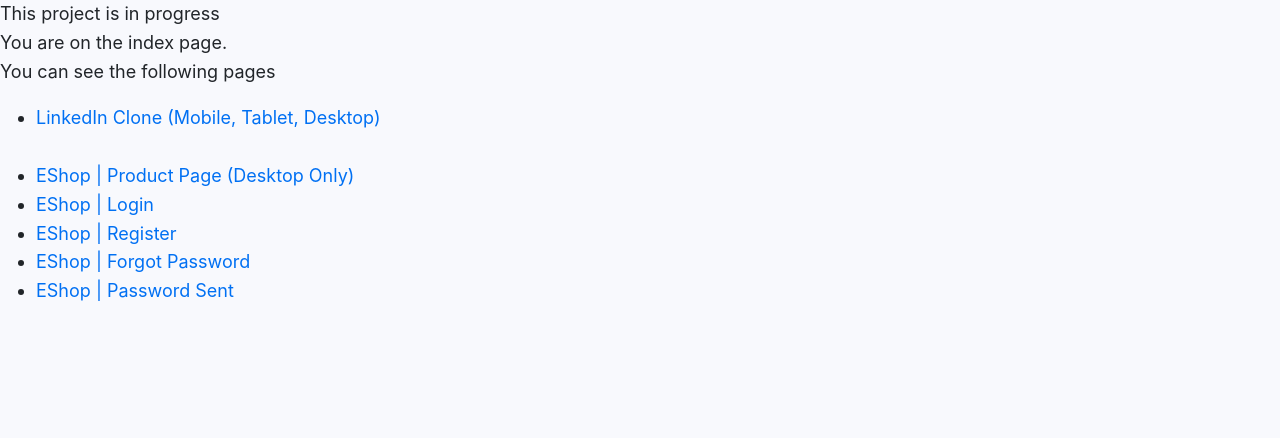
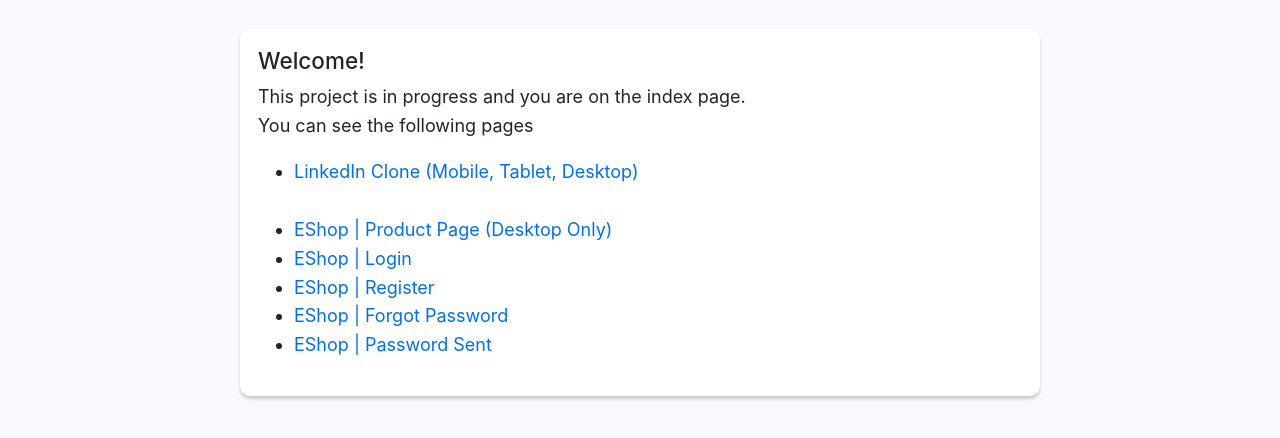
Before and after one commit to inioluwabello/standr-next, a Next.js app: page / in a window 1280 px wide. Shown: the top 438 px of the page. Built offline with nearby package versions, Linux system fonts and the light colour scheme.

Commit message:
Modified Home

```diff
--- a/pages/index.js
+++ b/pages/index.js
@@ -3,20 +3,59 @@
 export default function Index() {
   return (
     <>
-      <p>This project is in progress<br />
-      You are on the index page.<br />
-      You can see the following pages</p>
-      <ul>
-        <li><Link target="_blank" href="https://linkedin-lemon-xi.vercel.app/">LinkedIn Clone (Mobile, Tablet, Desktop)</Link></li>
+      <br />
+      <div
+        className="d"
+        style={{
+          padding: "1rem",
+          width: "800px",
+          background: "#fff",
+          margin: "0px auto",
+          borderRadius: "10px",
+          boxShadow: "rgb(204, 204, 204) 0px 3px 3px 0px",
+        }}
+      >
+        <h5>Welcome!</h5>
+        <p>
+          This project is in progress and you are on the index page.
+          <br />
+          You can see the following pages
+        </p>
+        <ul>
+          <li>
+            <Link target="_blank" href="https://linkedin-lemon-xi.vercel.app/">
+              LinkedIn Clone (Mobile, Tablet, Desktop)
+            </Link>
+          </li>
 
-        <br />
-        <li><Link target="_blank" href="/product">EShop | Product Page (Desktop Only)</Link></li>
-        <li><Link target="_blank" href="/authentication/login">EShop | Login</Link></li>
-        <li><Link target="_blank" href="/authentication/register">EShop | Register</Link></li>
-        <li><Link target="_blank" href="/authentication/forgot-password">EShop | Forgot Password</Link></li>
-        <li><Link target="_blank" href="/authentication/password-sent">EShop | Password Sent</Link></li>
-      </ul>
-
+          <br />
+          <li>
+            <Link target="_blank" href="/product">
+              EShop | Product Page (Desktop Only)
+            </Link>
+          </li>
+          <li>
+            <Link target="_blank" href="/authentication/login">
+              EShop | Login
+            </Link>
+          </li>
+          <li>
+            <Link target="_blank" href="/authentication/register">
+              EShop | Register
+            </Link>
+          </li>
+          <li>
+            <Link target="_blank" href="/authentication/forgot-password">
+              EShop | Forgot Password
+            </Link>
+          </li>
+          <li>
+            <Link target="_blank" href="/authentication/password-sent">
+              EShop | Password Sent
+            </Link>
+          </li>
+        </ul>
+      </div>
     </>
   );
 }
```
